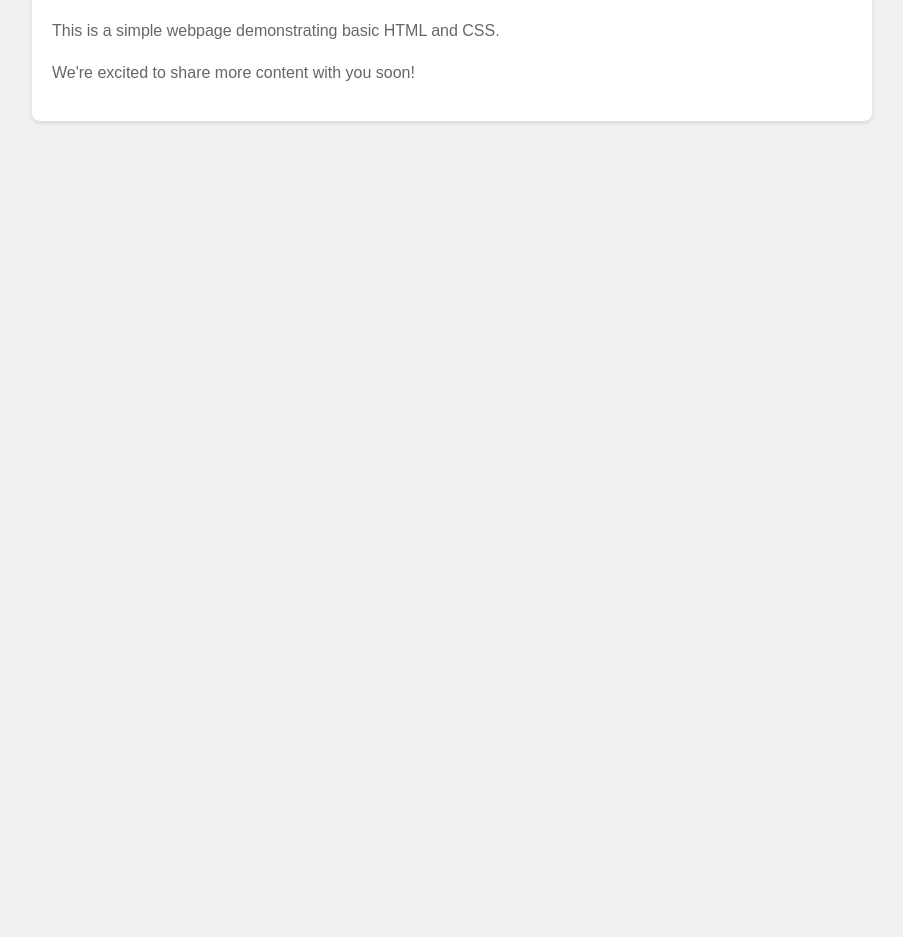
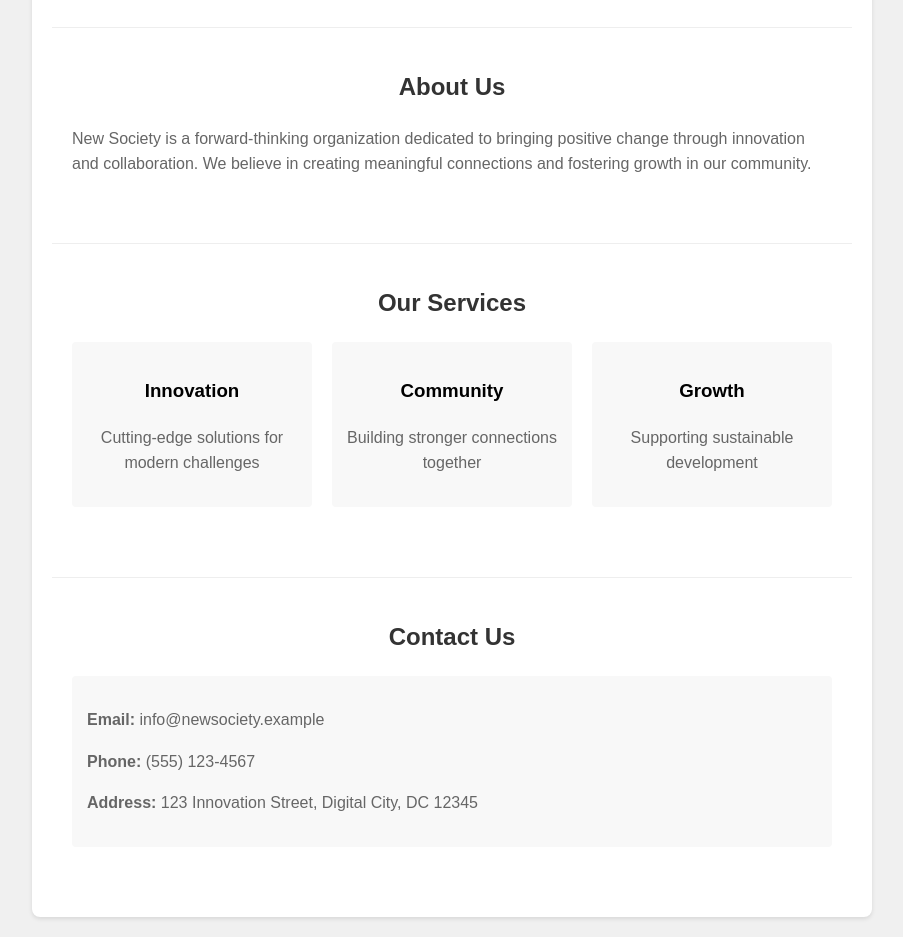
Before and after one commit to ap2277/new-society-test, a plain HTML site: page index.html in a window 1280 px wide. Shown: the part 116-1053 px from the top of the page, without its empty margins (188-1091 px from the left). Before the commit the page ends 800 px from the top, so only its background shows below. Drawn offline with Linux system fonts and the light colour scheme.

Commit message:
Add more sections to homepage

```diff
--- a/index.html
+++ b/index.html
@@ -20,20 +20,73 @@
             border-radius: 8px;
             box-shadow: 0 2px 4px rgba(0,0,0,0.1);
         }
-        h1 {
+        h1, h2 {
             color: #333;
             text-align: center;
         }
+        .section {
+            margin: 30px 0;
+            padding: 20px;
+            border-top: 1px solid #eee;
+        }
         p {
             color: #666;
+        }
+        .contact-info {
+            background-color: #f8f8f8;
+            padding: 15px;
+            border-radius: 4px;
+            margin-top: 20px;
+        }
+        .features {
+            display: grid;
+            grid-template-columns: repeat(auto-fit, minmax(200px, 1fr));
+            gap: 20px;
+            margin: 20px 0;
+        }
+        .feature-item {
+            padding: 15px;
+            background-color: #f8f8f8;
+            border-radius: 4px;
+            text-align: center;
         }
     </style>
 </head>
 <body>
     <div class="container">
         <h1>Welcome to New Society</h1>
-        <p>This is a simple webpage demonstrating basic HTML and CSS.</p>
-        <p>We're excited to share more content with you soon!</p>
+
+        <div class="section">
+            <h2>About Us</h2>
+            <p>New Society is a forward-thinking organization dedicated to bringing positive change through innovation and collaboration. We believe in creating meaningful connections and fostering growth in our community.</p>
+        </div>
+
+        <div class="section">
+            <h2>Our Services</h2>
+            <div class="features">
+                <div class="feature-item">
+                    <h3>Innovation</h3>
+                    <p>Cutting-edge solutions for modern challenges</p>
+                </div>
+                <div class="feature-item">
+                    <h3>Community</h3>
+                    <p>Building stronger connections together</p>
+                </div>
+                <div class="feature-item">
+                    <h3>Growth</h3>
+                    <p>Supporting sustainable development</p>
+                </div>
+            </div>
+        </div>
+
+        <div class="section">
+            <h2>Contact Us</h2>
+            <div class="contact-info">
+                <p><strong>Email:</strong> info@newsociety.example</p>
+                <p><strong>Phone:</strong> (555) 123-4567</p>
+                <p><strong>Address:</strong> 123 Innovation Street, Digital City, DC 12345</p>
+            </div>
+        </div>
     </div>
 </body>
 </html>
```
